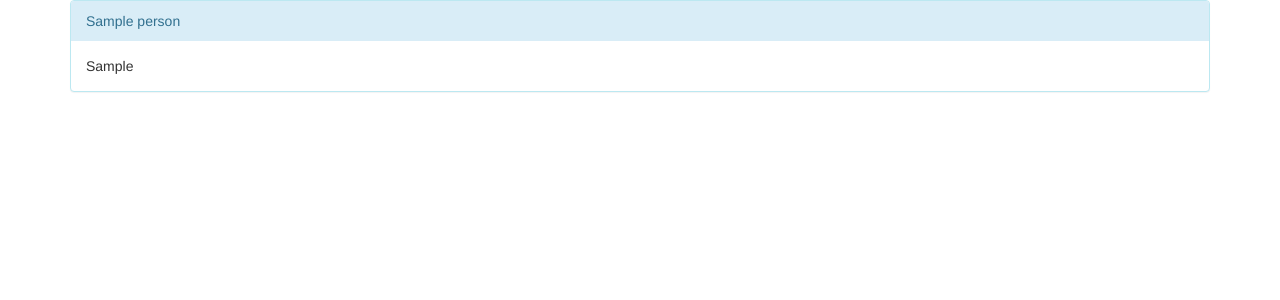
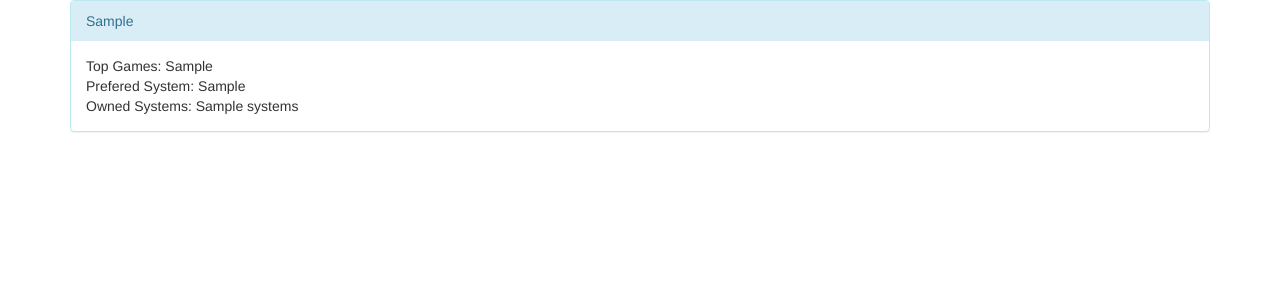
Before and after one commit to tmorse9/python_web_app, a Flask app: template templates/prlmos.html in a window 1280 px wide. Shown: the top 300 px of the page. Run offline with Flask 2, Linux system fonts and the light colour scheme; the template is opened without the code that fills it: most values are stand-ins (such as "Sample title", 1, 10 or a date in 2020); some libraries are stand-ins or nearby versions.

Commit message:
added third page

```diff
--- a/app.py
+++ b/app.py
@@ -24,6 +24,7 @@ def mainNavBar():
       'prlmos',
       View('Home', 'home'),
       View('The Team', 'prlmos_show'),
+      View('Gallery', 'prlmos_gallery'),
     #   Subgroup(
     #     'Docs',
     #     Link('Flask-Bootstrap', 'http://pythonhosted.org/Flask-Bootstrap'),
@@ -48,9 +49,9 @@ def home():
     profiles = db.profiles
     #NOTE: add in more dynamic features, could create game and system table, call person for USERS etc
     first_profile = {'person': "Tom", 'top_games': "siege, gta5, idk", 'gamer_tag':"DarthGates", 'systems':"PS4, PC", 'prefered_system':"PS4"}
-    #result_1 =  profiles.insert_one(first_profile)
+    result_1 =  profiles.insert_one(first_profile)
     first_user = {'name':"Tom",'gamer_tag':"DarthGates",'password':"test1"}
-    #result_2 = users_table.insert_one(first_user)
+    result_2 = users_table.insert_one(first_user)
     #users = [item for item in _items]
     #render index
     return render_template("index.html")
@@ -74,5 +75,12 @@ def prlmos_show():
 
     return render_template('prlmos.html', profiles=profiles)
 
+@app.route('/gallery', methods=['GET'])
+def prlmos_gallery():
+    #_profiles = db.profiles.find()
+    #profiles = [profile for profile in _profiles]
+
+    return render_template('gallery.html')#, profiles=profiles)
+
 if __name__ == "__main__":
     app.run(host='0.0.0.0', debug=True)
--- a/templates/gallery.html
+++ b/templates/gallery.html
@@ -0,0 +1,6 @@
+{% extends "base.html" %}
+
+
+{% block content %}
+<h1>To be the galary</h1>
+{% endblock %}
--- a/templates/prlmos.html
+++ b/templates/prlmos.html
@@ -6,8 +6,12 @@
     <div class="panel-group">
       {% for profile in profiles %}
         <div class="panel panel-info">
-          <div class="panel-heading">{{  profile.person  }}</div>
-          <div class="panel-body"> {{ profile.gamer_tag }}</div>
+          <div class="panel-heading">{{  profile.gamer_tag  }}</div>
+          <div class="panel-body">
+            Top Games: {{ profile.top_games }} </br>
+            Prefered System: {{ profile.prefered_system }} </br>
+            Owned Systems: {{ profile.systems }}
+          </div>
         </div>
       {% endfor %}
     </div>
```
